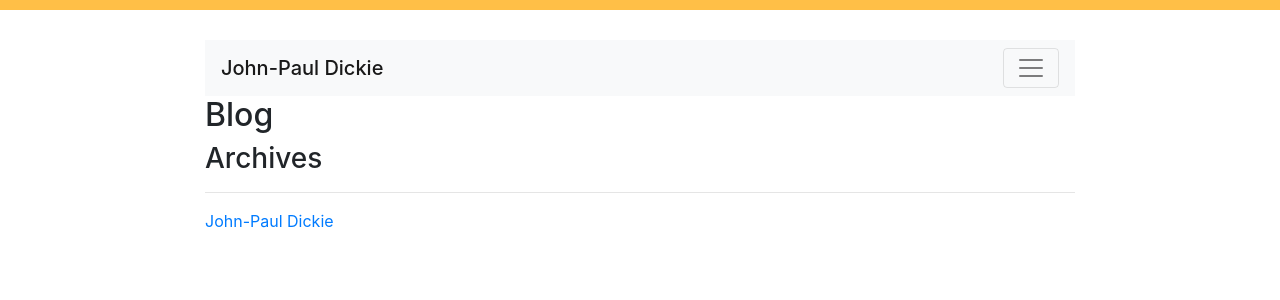
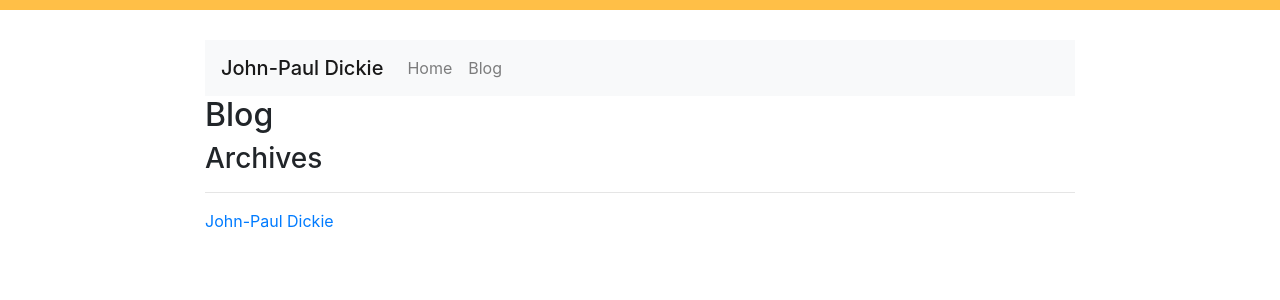
Before and after one commit to johnpauldickie/johnpauldickie.github.io, a Jekyll site: the page built from blog/index.html, in a window 1280 px wide. Shown: the top 300 px of the page. Built offline with Jekyll 4.4.1, drawn with Linux system fonts in a browser that asks for light colours.

Commit message:
Tweaks to navbar

```diff
--- a/_layouts/page.html
+++ b/_layouts/page.html
@@ -20,7 +20,7 @@
 	  <div class="container">
    <div class="row">
 	<div class="col maxwidth">
-    <nav class="navbar navbar-light bg-light">
+    <nav class="navbar navbar-expand-lg navbar-light bg-light">
   <span class="navbar-brand mb-0 h1">John-Paul Dickie</span>
   <button class="navbar-toggler" type="button" data-toggle="collapse" data-target="#navbarSupportedContent" aria-controls="navbarSupportedContent" aria-expanded="false" aria-label="Toggle navigation">
     <span class="navbar-toggler-icon"></span>
```
